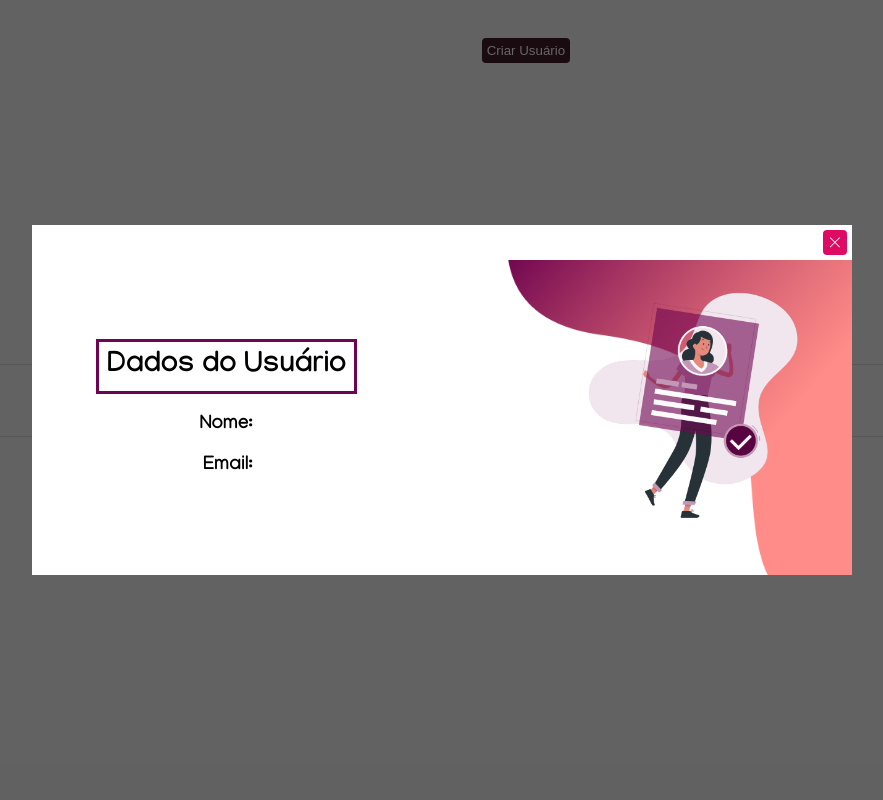
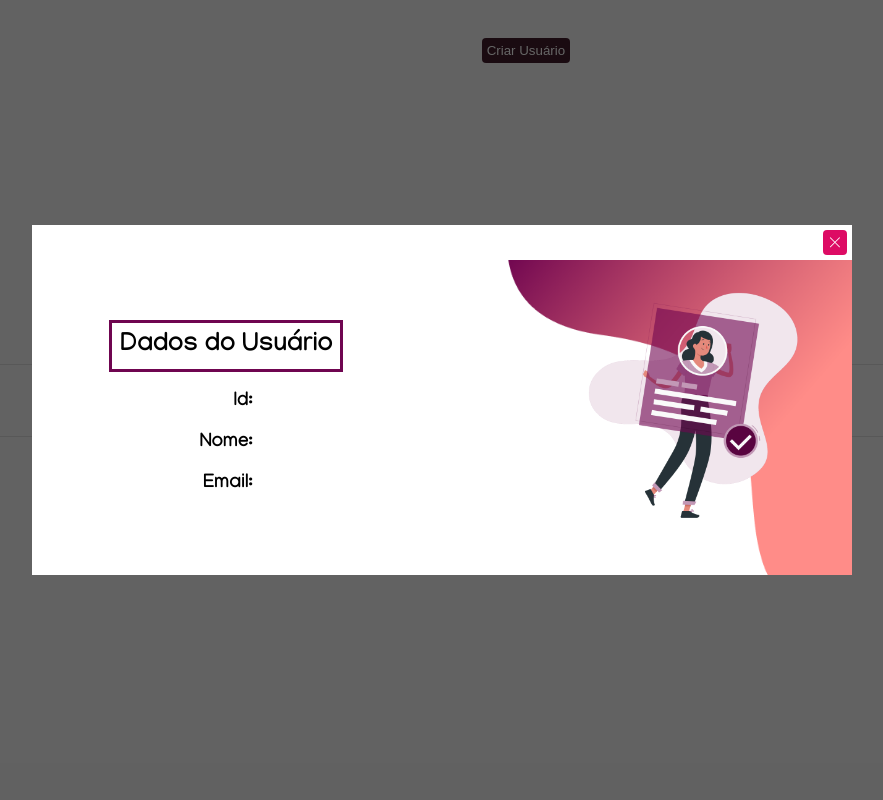
Before and after one commit to yamashita-tiemi/Trainee_2023.2, a PHP site: page /app/views/admin/userList.html in a window 1280 px wide, after a click on "Visualizar". Shown: the whole page, without its empty margins (198-1081 px from the left). Run offline with PHP 8.4, Linux system fonts and the light colour scheme.

Commit message:
alguns ajustes

```diff
--- a/app/views/admin/userList.html
+++ b/app/views/admin/userList.html
@@ -39,6 +39,7 @@
             <div class="dados-visualiz">
                 <h2>Dados do Usuário</h2>
                 <div id="userInfo">
+                    <p><strong>Id:</strong> <span id="viewid"></span></p>
                     <p><strong>Nome:</strong> <span id="viewUsername"></span></p>
                     <p><strong>Email:</strong> <span id="viewUseremail"></span></p>
                 </div>
--- a/public/css/userList.css
+++ b/public/css/userList.css
@@ -108,6 +108,7 @@ button {
     border: 0.3vw solid #6f0550; /* Espessura da borda e cor (preto) */
     padding: 0.6vw;
     margin: 0%;
+    font-size: 2vw;
 }
 .userInfo
 {
```
